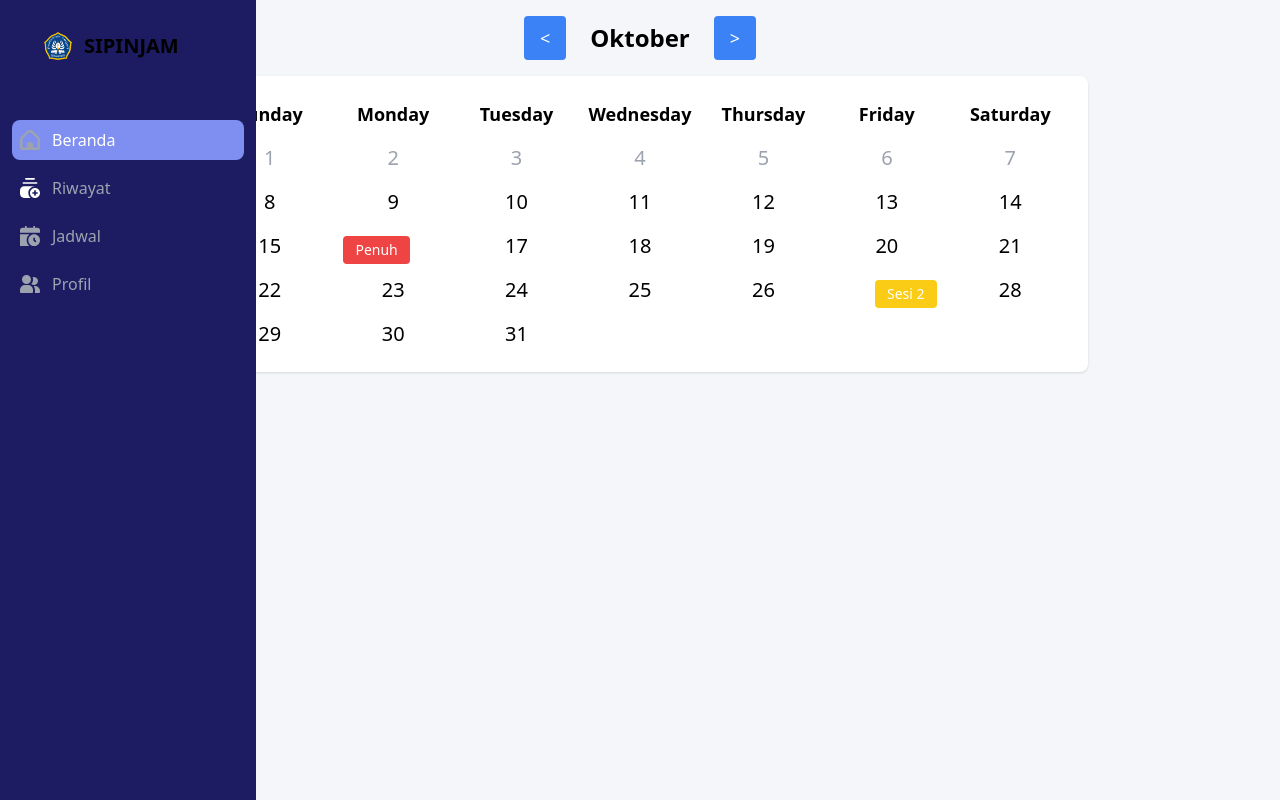
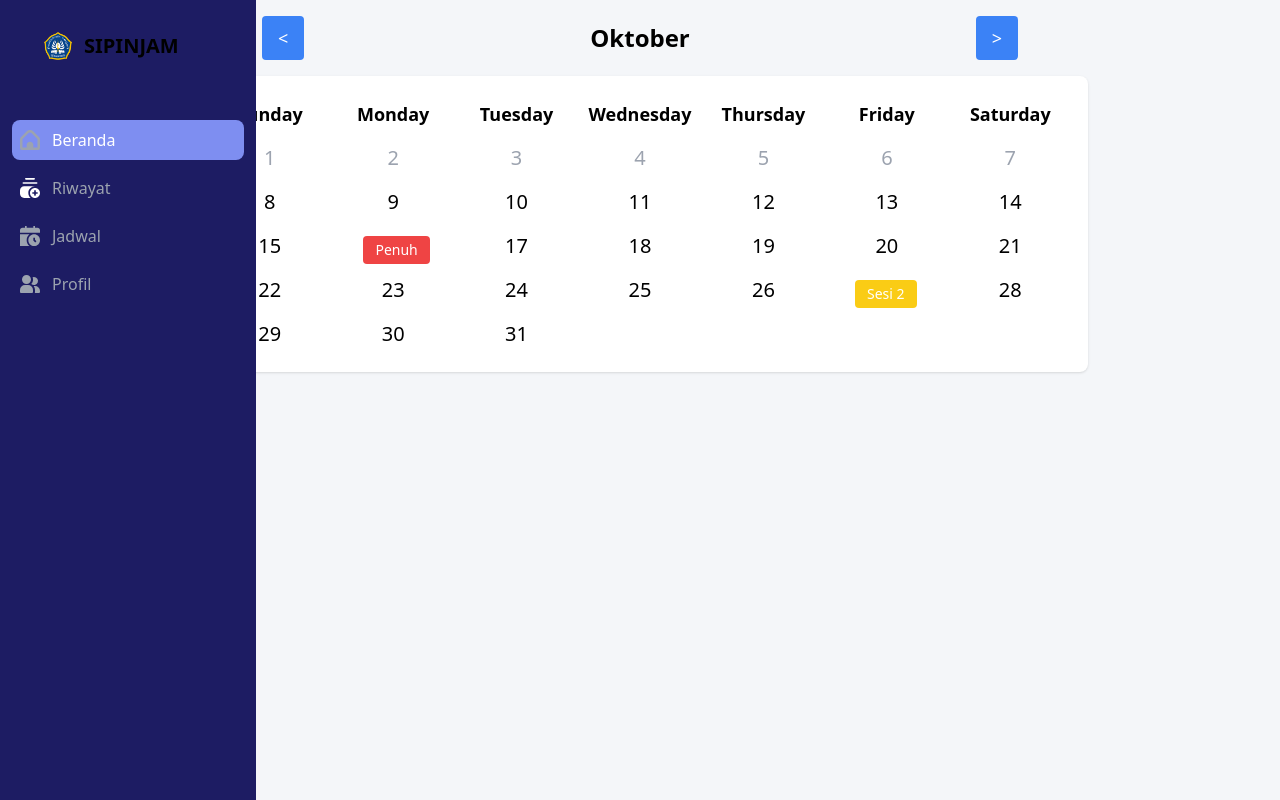
Before and after one commit to sipinjam/sipinjam, a PHP site: page /sipinjamfix/Pages/kalender/index.php in a window 1280 px wide. Run offline with PHP 8.4, Linux system fonts and the light colour scheme; style sheets or scripts are compiled from the project's sources; some libraries are stand-ins or nearby versions.

Commit message:
benerin kalender dikit

```diff
--- a/Web/Pages/kalender/index.php
+++ b/Web/Pages/kalender/index.php
@@ -89,7 +89,7 @@
     <!-- End Keterangan -->
 
     <!-- Kalender -->
-    <div class="flex justify-center items-center py-4">
+    <div class="flex justify-evenly items-center py-4">
     <button class="px-4 py-2 bg-blue-500 text-white rounded hover:bg-blue-600 text-lg">&lt;</button>
     <h2 class="mx-6 text-2xl font-bold">Oktober</h2>
     <button class="px-4 py-2 bg-blue-500 text-white rounded hover:bg-blue-600 text-lg">&gt;</button>
@@ -124,7 +124,7 @@
         <div>15</div>
         <div class="relative">
             <span>16</span>
-            <span class="absolute top-0 left-0 mt-1 ml-1 px-3 py-1 bg-red-500 text-white text-sm rounded">Penuh</span>
+            <span class="absolute top-0 left-0 mt-1 ml-6 px-3 py-1 bg-red-500 text-white text-sm rounded toastify-center">Penuh</span>
         </div>
         <div>17</div>
         <div>18</div>
@@ -138,7 +138,7 @@
         <div>26</div>
         <div class="relative">
             <span>27</span>
-            <span class="absolute top-0 right-0 mt-1 mr-1 px-3 py-1 bg-yellow-400 text-white text-sm rounded">Sesi 2</span>
+            <span class="absolute top-0 right-0 mt-1 mr-6 px-3 py-1 bg-yellow-400 text-white text-sm rounded">Sesi 2</span>
         </div>
         <div>28</div>
         <div>29</div>
```
